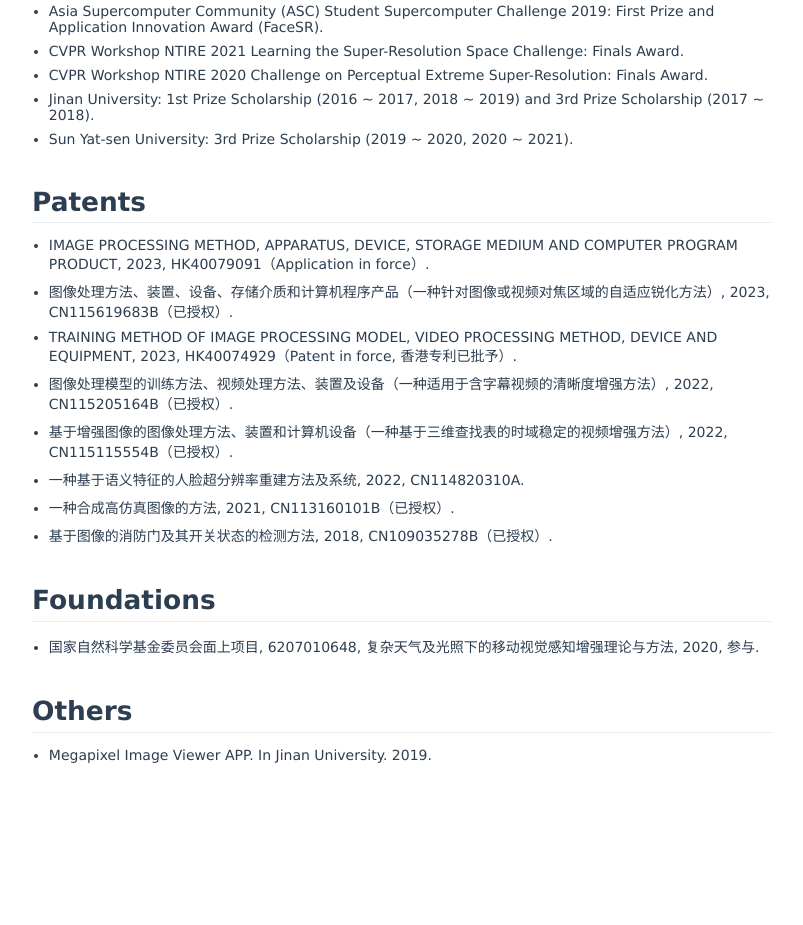
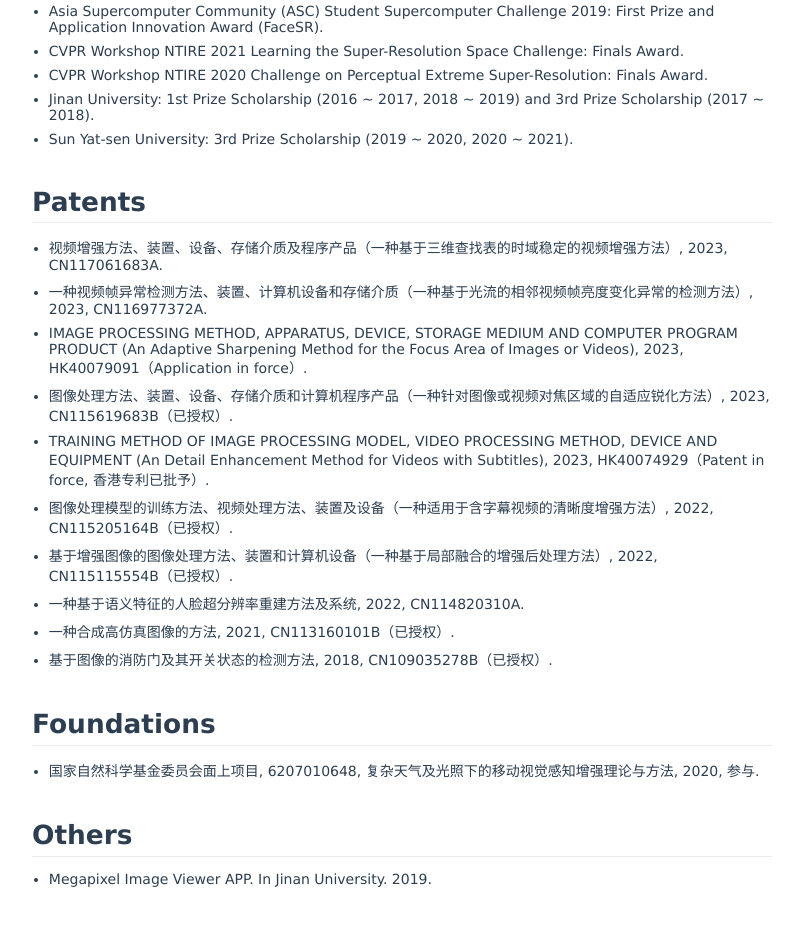
Before and after one commit to supercaoO/hrz, a plain HTML site: page index.html in a window 1280 px wide. Shown: the part 1790-2715 px from the top of the page, without its empty margins (238-1041 px from the left). Before the commit the page ends 2663 px from the top, so only its background shows below. Drawn offline with Linux system fonts and the light colour scheme; no server answers; files whose address does not match are found by name.

Commit message:
Update index.html

```diff
--- a/index.html
+++ b/index.html
@@ -164,11 +164,13 @@
 
 <h2 id="patents">Patents</h2>
 <ul>
-  <li><p>IMAGE PROCESSING METHOD, APPARATUS, DEVICE, STORAGE MEDIUM AND COMPUTER PROGRAM PRODUCT, 2023, HK40079091（Application in force）.</p></li>
+  <li><p>视频增强方法、装置、设备、存储介质及程序产品（一种基于三维查找表的时域稳定的视频增强方法）, 2023, CN117061683A.</p></li>
+  <li><p>一种视频帧异常检测方法、装置、计算机设备和存储介质（一种基于光流的相邻视频帧亮度变化异常的检测方法）, 2023, CN116977372A.</p></li>
+  <li><p>IMAGE PROCESSING METHOD, APPARATUS, DEVICE, STORAGE MEDIUM AND COMPUTER PROGRAM PRODUCT (An Adaptive Sharpening Method for the Focus Area of Images or Videos), 2023, HK40079091（Application in force）.</p></li>
   <li><p>图像处理方法、装置、设备、存储介质和计算机程序产品（一种针对图像或视频对焦区域的自适应锐化方法）, 2023, CN115619683B（已授权）.</p></li>
-  <li><p>TRAINING METHOD OF IMAGE PROCESSING MODEL, VIDEO PROCESSING METHOD, DEVICE AND EQUIPMENT, 2023, HK40074929（Patent in force, 香港专利已批予）.</p></li>
+  <li><p>TRAINING METHOD OF IMAGE PROCESSING MODEL, VIDEO PROCESSING METHOD, DEVICE AND EQUIPMENT (An Detail Enhancement Method for Videos with Subtitles), 2023, HK40074929（Patent in force, 香港专利已批予）.</p></li>
   <li><p>图像处理模型的训练方法、视频处理方法、装置及设备（一种适用于含字幕视频的清晰度增强方法）, 2022, CN115205164B（已授权）.</p></li>
-  <li><p>基于增强图像的图像处理方法、装置和计算机设备（一种基于三维查找表的时域稳定的视频增强方法）, 2022, CN115115554B（已授权）.</p></li>
+  <li><p>基于增强图像的图像处理方法、装置和计算机设备（一种基于局部融合的增强后处理方法）, 2022, CN115115554B（已授权）.</p></li>
   <li><p>一种基于语义特征的人脸超分辨率重建方法及系统, 2022, CN114820310A.</p></li>
   <li><p>一种合成高仿真图像的方法, 2021, CN113160101B（已授权）.</p></li>
   <li><p>基于图像的消防门及其开关状态的检测方法, 2018, CN109035278B（已授权）.</p></li>
```
